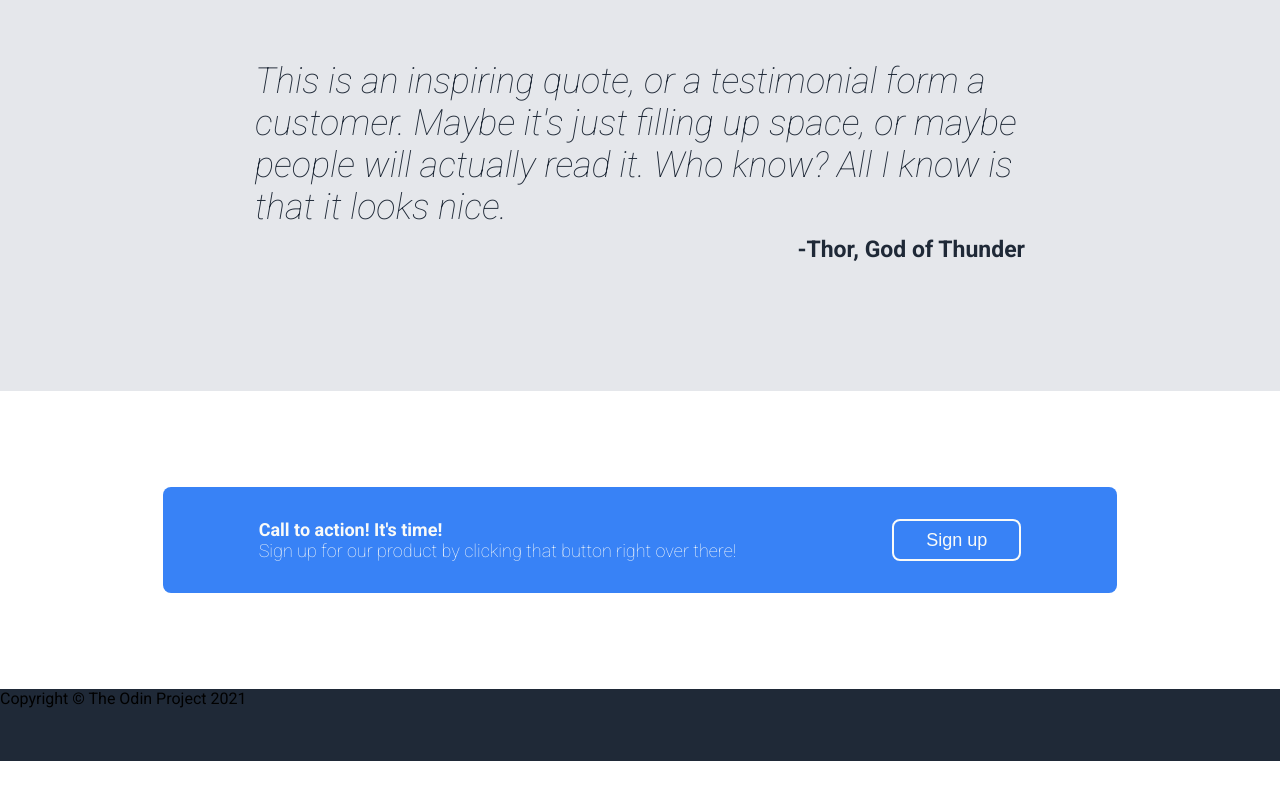
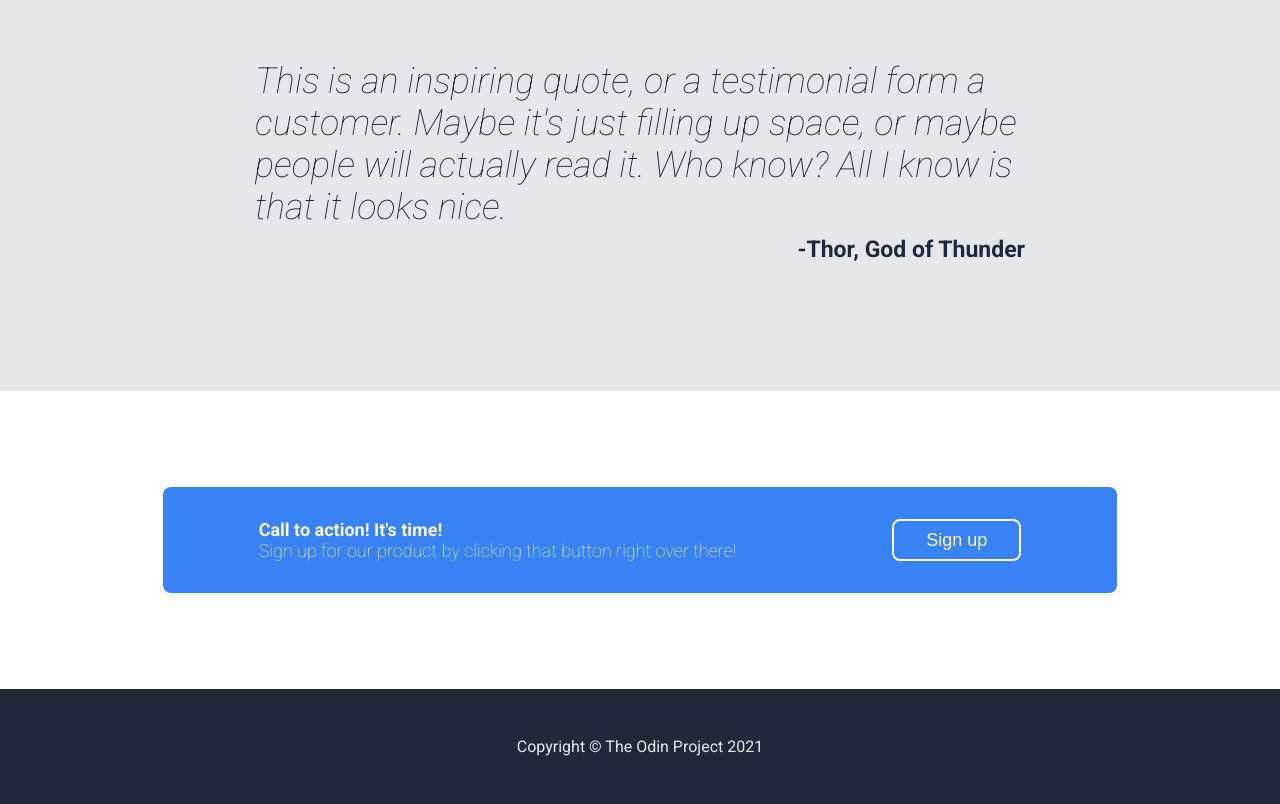
Before and after one commit to akntmzjtj/odin-landing-page, a plain HTML site: page index.html in a window 1280 px wide. Shown: the part 1093-1897 px from the top of the page. Before the commit the page ends 1854 px from the top, so only its background shows below. Drawn offline with Linux system fonts and the light colour scheme.

Commit message:
footer added and styled.

```diff
--- a/index.html
+++ b/index.html
@@ -99,7 +99,7 @@
         </div>
     </div>
     <div class="footer">
-        Copyright &copy The Odin Project 2021
+        <div class="footer-text">Copyright &copy The Odin Project 2021</div>
     </div>
 </body>
 
--- a/styles.css
+++ b/styles.css
@@ -220,5 +220,12 @@ a {
 }
 
 .footer {
-    height: 72px;
+    display: flex;
+    justify-content: center;
+    align-items: center;
 }
+
+.footer-text {
+    padding: 48px;
+    color: #E5E7EB;
+}
```
